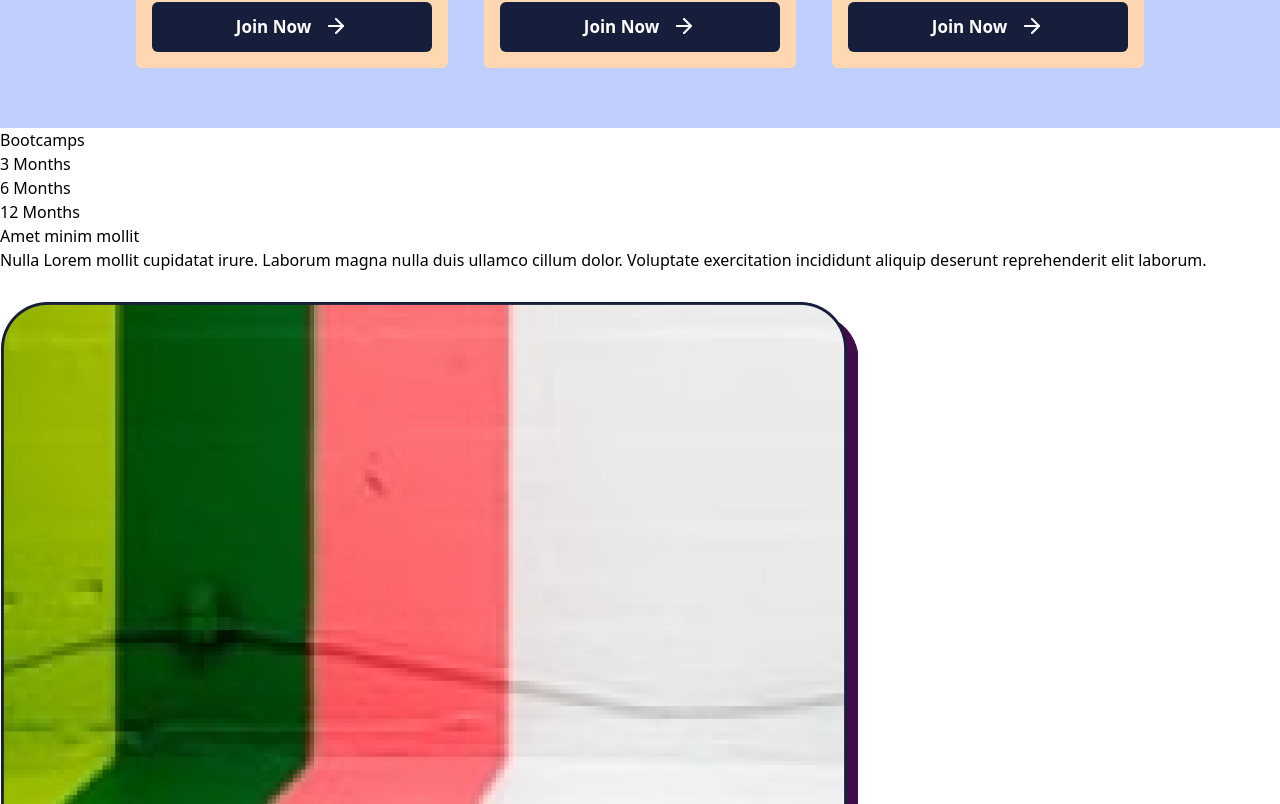
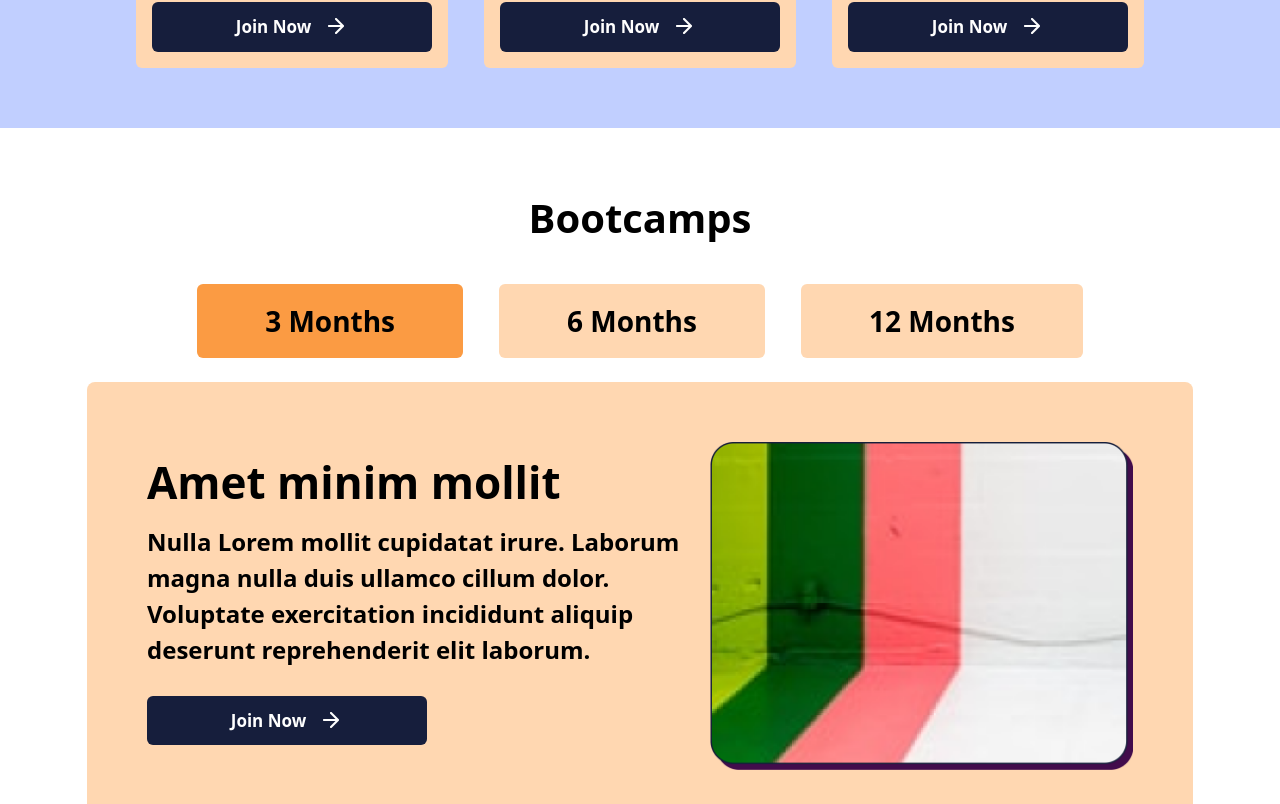
Before and after one commit to laskaramaan/qoohoo-assignment, a React (Create React App) app: page / in a window 1280 px wide. Shown: the part 1156-1960 px from the top of the page. Built offline with nearby package versions, Linux system fonts and the light colour scheme.

Commit message:
courses bootcamp done

```diff
--- a/src/components/Bootcamp.js
+++ b/src/components/Bootcamp.js
@@ -31,16 +31,18 @@ const Bootcamp = () => {
   const [activeTitle, setActive] = useState(Bootcamp_data[0].title);
   return (
     <>
-      <div className="">
-        <h1>Bootcamps</h1>
-        <div className="titles-container">
+      <div className="flex flex-col py-[60px] justify-center items-center">
+        <h1 className="text-[40px] font-[800] leading-[60px] pb-[36px]">
+          Bootcamps
+        </h1>
+        <div className="flex flex-row gap-[36px] mb-[24px]">
           {Bootcamp_data.map((t) => {
             return (
               <div
                 key={t.title}
                 className={`${
-                  activeTitle === t.title ? "active" : "inactive"
-                } title `}
+                  activeTitle === t.title ? "bg-[#FB9B43]" : "bg-[#FFD7B1]"
+                } py-[16px] px-[68px] text-[28px] font-[700] rounded-md`}
                 onClick={() => {
                   setActive(t.title);
                 }}
@@ -50,34 +52,27 @@ const Bootcamp = () => {
             );
           })}
         </div>
-        <div className="desc-container">
+        <div>
           {Bootcamp_data.map((d) => {
             return (
               <>
-                {/* {d.title === activeTitle && d.desc} */}
                 {d.title === activeTitle && (
-                  // <div>
-                  //   {d.desc} <img className="desc-img" src={d.img} />
-                  //   <button className="join-btn">
-                  //     Join Now{" "}
-                  //     <span>
-                  //       <img src={RightArrow} />
-                  //     </span>
-                  //   </button>
-                  // </div>
-                  <div className="desc">
-                    <div className="desc-p1">
-                      <h1>{d.head}</h1>
-                      <p>{d.desc}</p>
-                      <button className="join-btn">
-                        {" "}
-                        <span>
-                          <img src={RightArrow} />{" "}
-                        </span>{" "}
-                      </button>
+                  <div className="flex flex-row p-[60px] bg-[#FFD7B1] rounded-lg">
+                    <div className="flex flex-col pt-[14px]">
+                      <h1 className="font-[800] text-[44px] leading-[52px] pb-[16px]">
+                        {d.head}
+                      </h1>
+                      <p className="font-[600] text-[24px] leading-[36px] pb-[28px] max-w-[563px]">
+                        {d.desc}
+                      </p>
+                      <div className="max-w-[280px]">
+                        <button className="flex flex-row py-[12px] gap-[13px] rounded-md bg-[#161E3C] justify-center w-[-webkit-fill-available] text-[#fff] text-[17px] font-[700]">
+                          Join Now <img src={RightArrow} />
+                        </button>
+                      </div>
                     </div>
-                    <div className="desc-p2">
-                      <img className="desc-img" src={d.img} />
+                    <div>
+                      <img className="w-[423px] h-[328px]" src={d.img} />
                     </div>
                   </div>
                 )}
```
